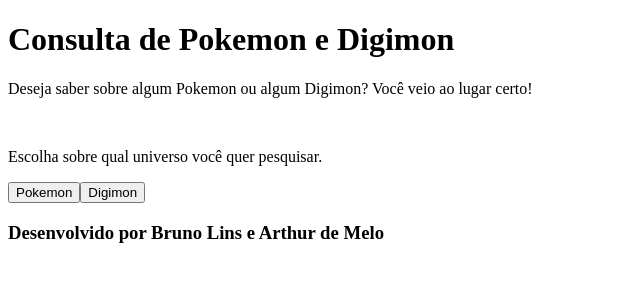
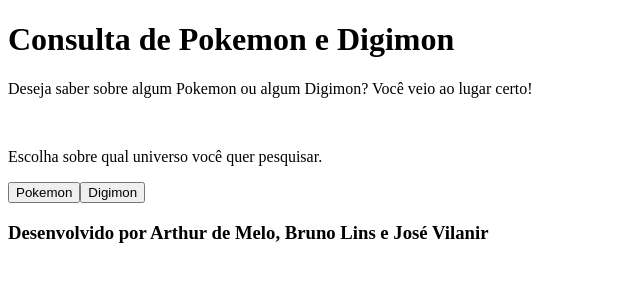
Before and after one commit to arthurmelo777/pokelol, a React (Create React App) app: page / in a window 1280 px wide. Shown: the top 300 px of the page, without its empty margins (0-640 px from the left). Built offline with nearby package versions, Linux system fonts and the light colour scheme.

Commit message:
att: atualiza o homepage
Atualiza o homepage com os nomes corretos dos desenvolvedores.

```diff
--- a/src/components/HomePage.tsx
+++ b/src/components/HomePage.tsx
@@ -23,7 +23,7 @@
       <button onClick={handleDigimonClick}>Digimon</button>
 
       <br />
-      <h3>Desenvolvido por Bruno Lins e Arthur de Melo</h3>
+      <h3>Desenvolvido por Arthur de Melo, Bruno Lins e José Vilanir</h3>
     </div>
   )
 }
```
